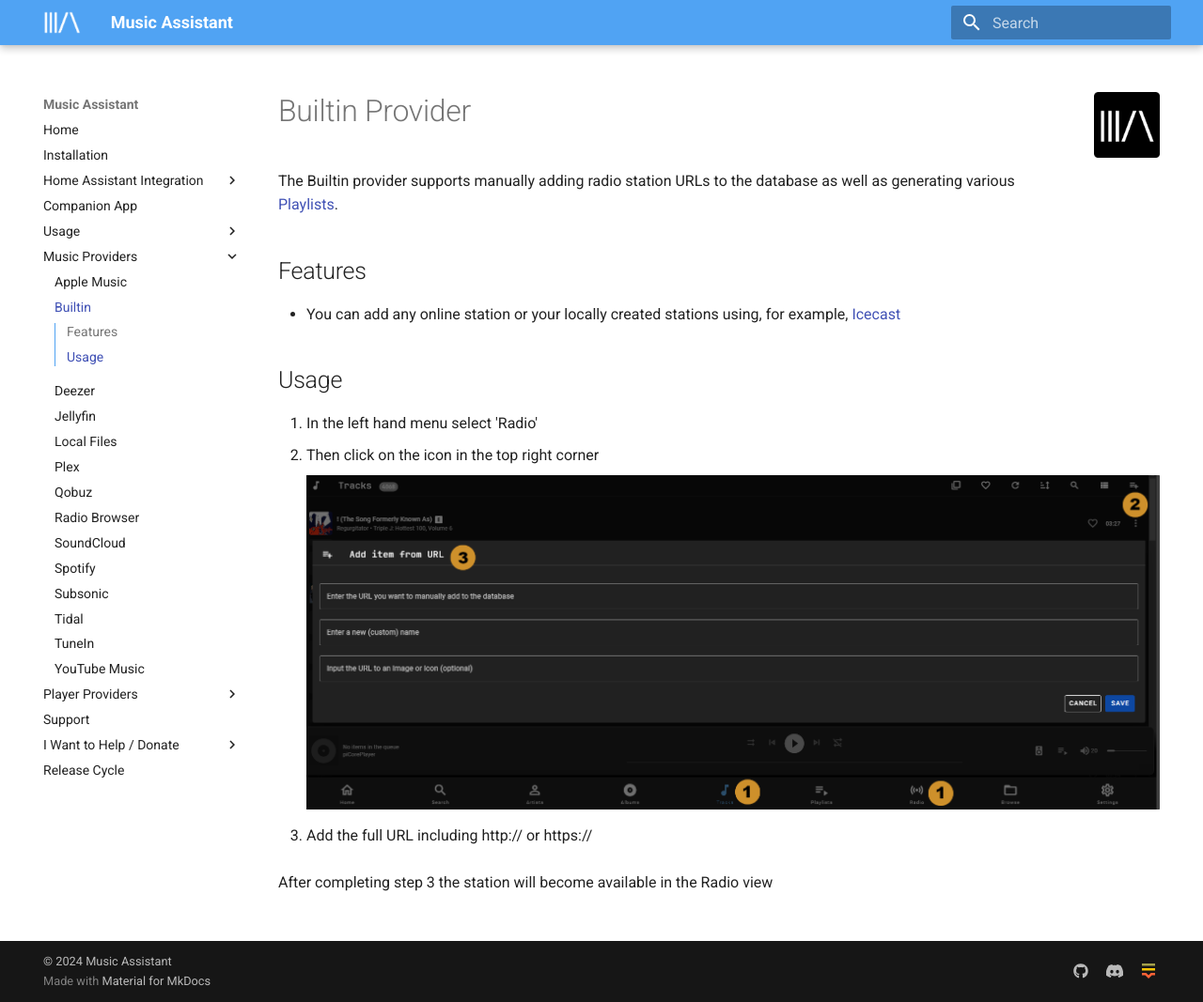
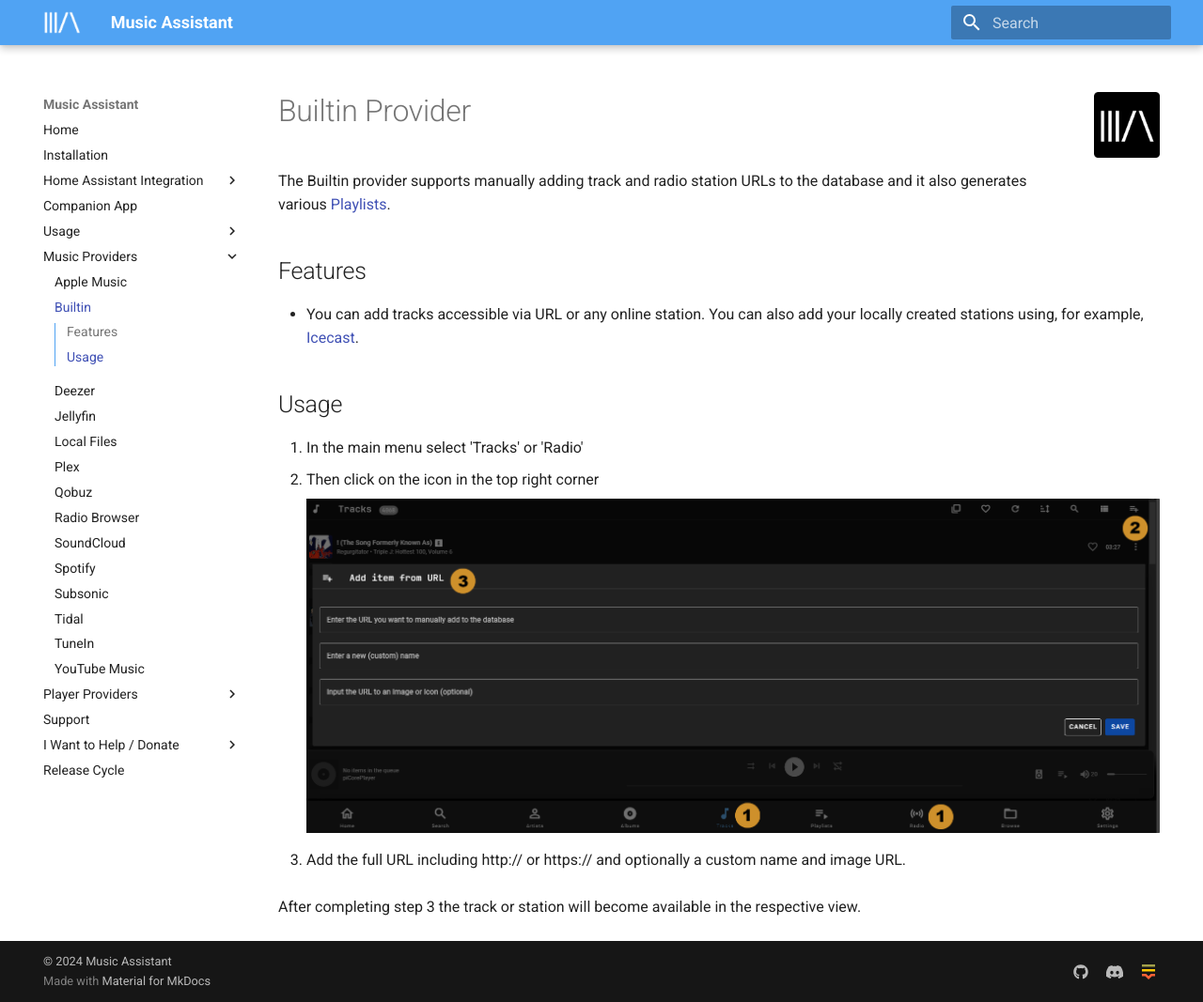
Before and after one commit to pwbriggs/music-assistant.github.io, an MkDocs documentation site: the page built from docs/music-providers/builtin.md, in a window 1280 px wide and 1067 px high. Shown: the whole window at 94% size. Built offline with MkDocs 1.6.1 and Material for MkDocs 9.7.7, drawn with Linux system fonts in a browser that asks for light colours.

Commit message:
Add info about URL for tracks

```diff
--- a/docs/music-providers/builtin.md
+++ b/docs/music-providers/builtin.md
@@ -1,18 +1,18 @@
 # Builtin Provider  ![Preview image](../assets/icon.png){ width=70 align=right }
 
-The Builtin provider supports manually adding radio station URLs to the database as well as generating various [Playlists](../usage/#playlists).
+The Builtin provider supports manually adding track and radio station URLs to the database and it also generates various [Playlists](../usage/#playlists).
 
 ## Features
 
-- You can add any online station or your locally created stations using, for example, [Icecast](https://icecast.org/)
+- You can add tracks accessible via URL or any online station. You can also add your locally created stations using, for example, [Icecast](https://icecast.org/).
 
 ## Usage
 
-1. In the left hand menu select 'Radio'
+1. In the main menu select 'Tracks' or 'Radio'
 2. Then click on the icon in the top right corner
 
     ![screenshot](../assets/screenshots/url.png)
 
-3. Add the full URL including http:// or https://
+3. Add the full URL including http:// or https:// and optionally a custom name and image URL.
 
-After completing step 3 the station will become available in the Radio view
+After completing step 3 the track or station will become available in the respective view.
```
